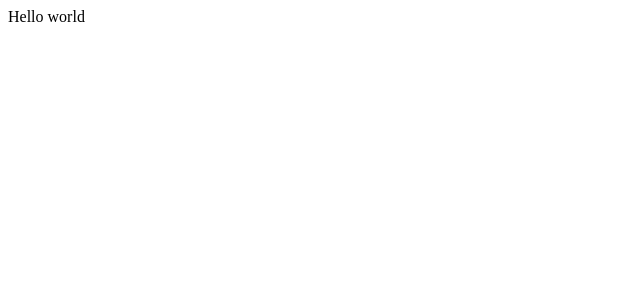
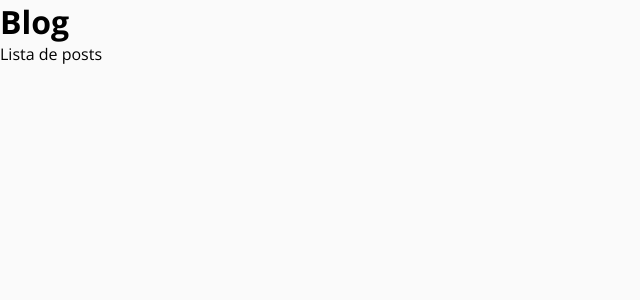
Before and after one commit to raphaelcamar/Blog-posts, a React app: page / in a window 1280 px wide. Shown: the top 300 px of the page, without its empty margins (0-640 px from the left). Built offline with nearby package versions, Linux system fonts and the light colour scheme.

Commit message:
create routes with nested routes

```diff
--- a/src/app.tsx
+++ b/src/app.tsx
@@ -1 +1,12 @@
-export const App = () => <>Hello world</>;
+import { BrowserRouter } from 'react-router';
+import './global.css';
+import { StyledThemeProvider } from './providers/theme-provider';
+import { RootRoutes } from './routes';
+
+export const App = () => (
+  <BrowserRouter>
+    <StyledThemeProvider>
+      <RootRoutes />
+    </StyledThemeProvider>
+  </BrowserRouter>
+);
--- /dev/null
+++ b/src/routes/index.tsx
@@ -0,0 +1,34 @@
+import { Outlet, Route, Routes } from 'react-router';
+
+const BlogLayout = () => (
+  <>
+    <h1>Blog</h1>
+    <Outlet />
+  </>
+);
+
+const BlogList = () => (
+  <>
+    <p>Lista de posts</p>
+  </>
+);
+
+const BlogPost = () => (
+  <>
+    <h2>Post</h2>
+    <p>Conteúdo do post</p>
+  </>
+);
+
+const NotFound = () => <h1>Página não encontrada</h1>;
+
+export const RootRoutes = () => (
+  <Routes>
+    <Route path="/" element={<BlogLayout />}>
+      <Route index element={<BlogList />} />
+      <Route path=":id" element={<BlogPost />} />
+    </Route>
+
+    <Route path="*" element={<NotFound />} />
+  </Routes>
+);
```
